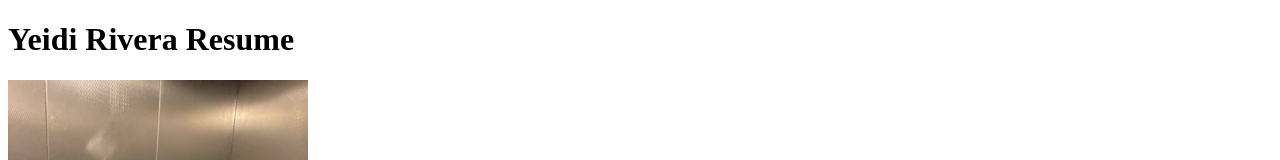
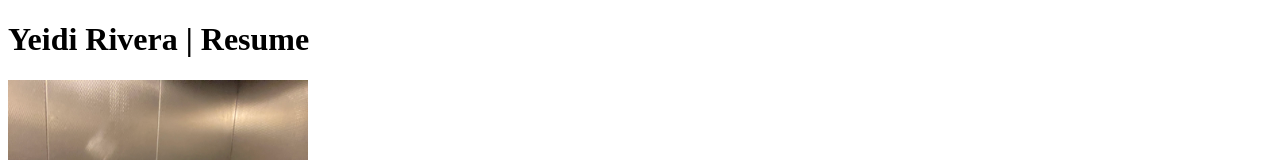
Before and after one commit to yeiddi/Resume-Project, a plain HTML site: page index.html in a window 1280 px wide. Shown: the top 160 px of the page. Drawn offline with Linux system fonts and the light colour scheme.

Commit message:
Update index.html

```diff
--- a/index.html
+++ b/index.html
@@ -7,7 +7,7 @@
 </head>
 
 <body>
-    <h1>Yeidi Rivera Resume</h1>
+    <h1>Yeidi Rivera | Resume</h1>
 
     <img src="./20250401_233907097_iOS.jpg" height="400" width="300" alt="Yeidi Rivera">
     <hr>
@@ -51,4 +51,5 @@
 
 </body>
 
+
 </html>
```
